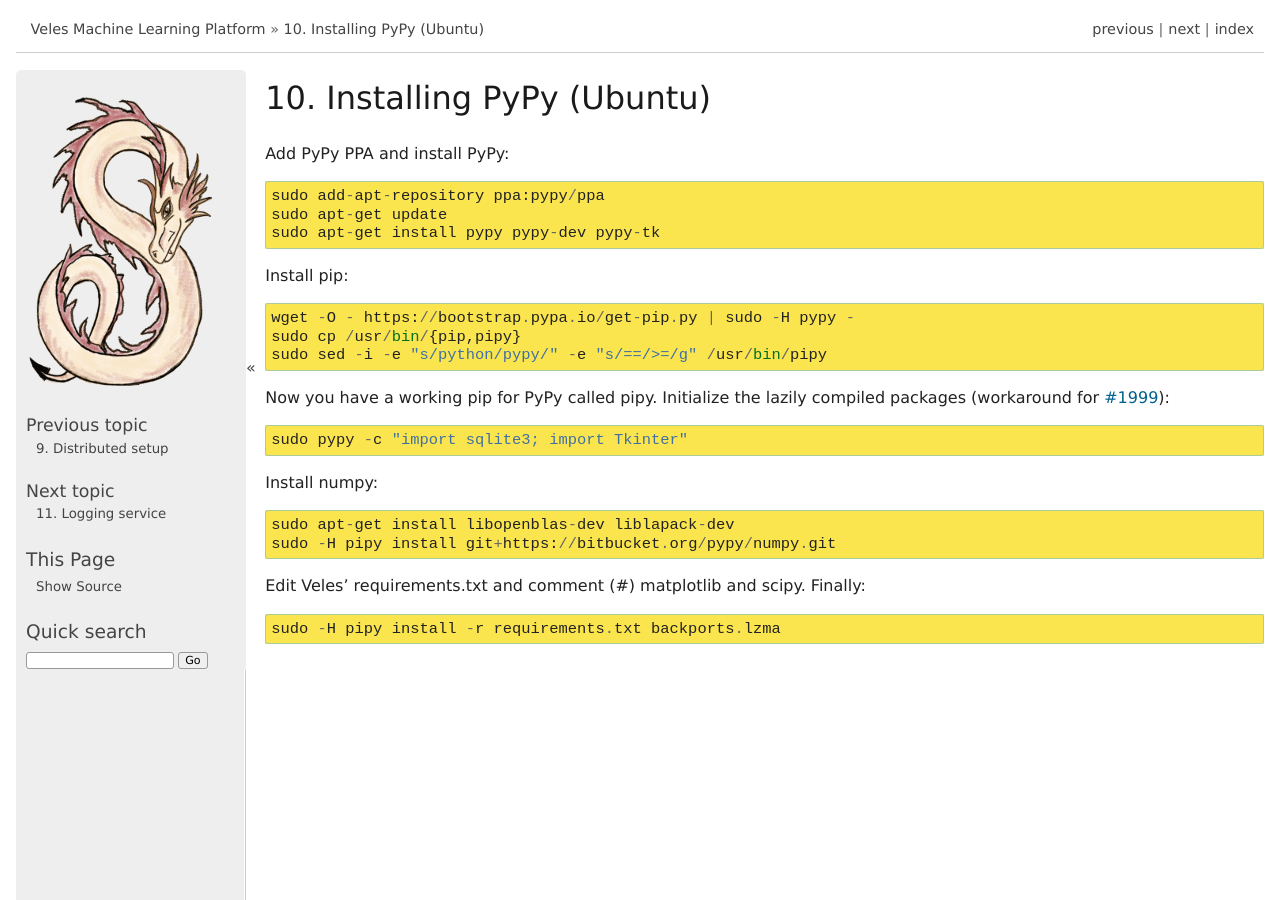
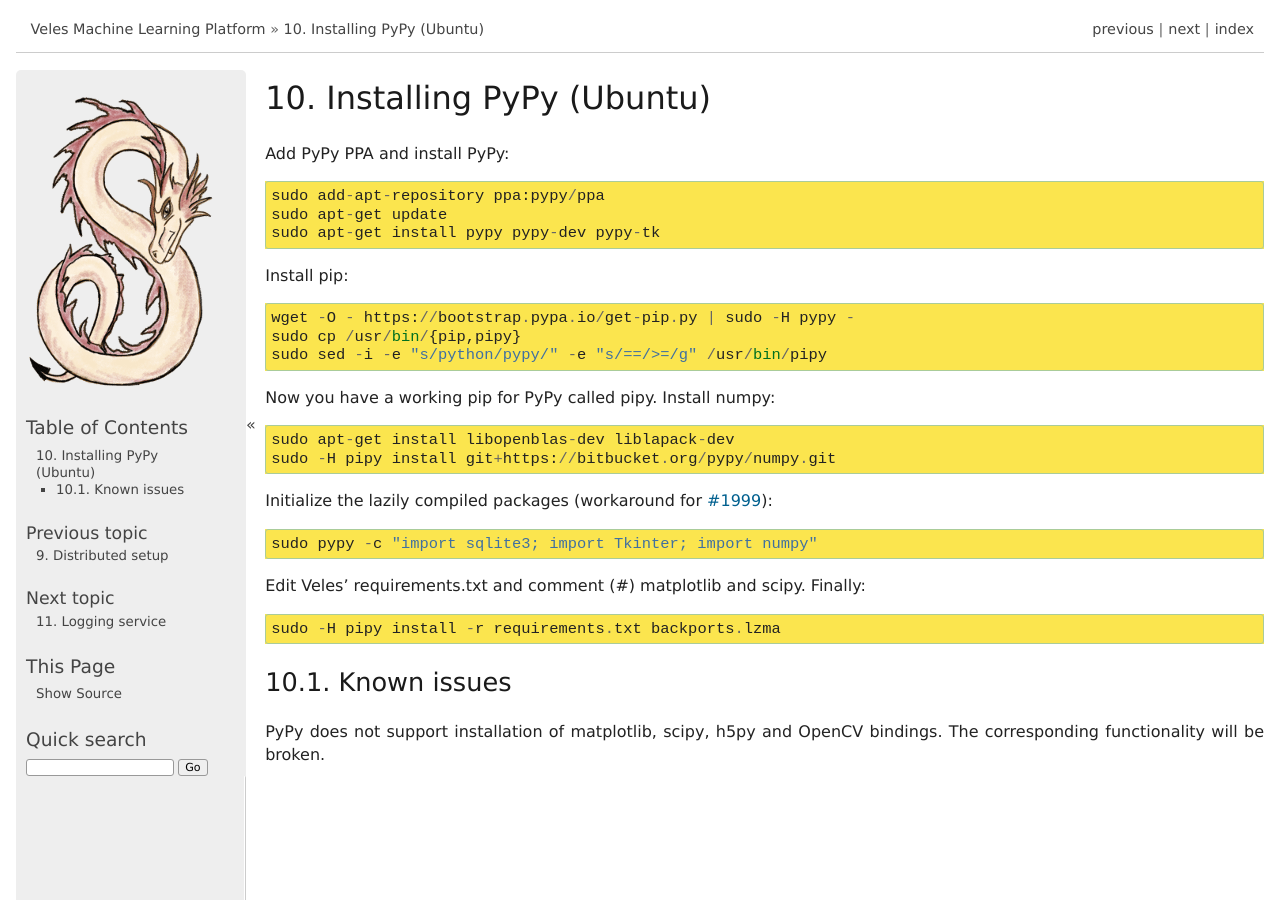
Before and after one commit to Samsung/veles, a Sphinx documentation site: the page built from docs/source/manualrst_veles_pypy.rst, in a window 1280 px wide and 900 px high. Built offline with Sphinx 7.4.7, drawn with Linux system fonts in a browser that asks for light colours; pages that are not in the unit, such as notebooks, are missing from menus.

Commit message:
Updated PyPy docs
Change-Id: Ic9666674dff0a222d18263da954508eaf2715fdd

Former-commit-id: a261fc1e68d65d1c9eb4fe43c378bd39483b32f1

```diff
--- a/docs/source/manualrst_veles_pypy.rst
+++ b/docs/source/manualrst_veles_pypy.rst
@@ -13,16 +13,22 @@
     sudo cp /usr/bin/{pip,pipy}
     sudo sed -i -e "s/python/pypy/" -e "s/==/>=/g" /usr/bin/pipy
 
-Now you have a working pip for PyPy called pipy. Initialize the lazily
-compiled packages (workaround for `#1999 <https://bitbucket.org/pypy/pypy/issue/1999/cffi-must-use-file-locks>`_)::
-
-    sudo pypy -c "import sqlite3; import Tkinter"
-
-Install numpy::
+Now you have a working pip for PyPy called pipy. Install numpy::
 
     sudo apt-get install libopenblas-dev liblapack-dev
     sudo -H pipy install git+https://bitbucket.org/pypy/numpy.git
 
+Initialize the lazily compiled packages (workaround for
+`#1999 <https://bitbucket.org/pypy/pypy/issue/1999/cffi-must-use-file-locks>`_)::
+
+    sudo pypy -c "import sqlite3; import Tkinter; import numpy"
+
 Edit Veles' requirements.txt and comment (#) matplotlib and scipy. Finally::
 
    sudo -H pipy install -r requirements.txt backports.lzma
+
+Known issues
+------------
+
+PyPy does not support installation of matplotlib, scipy, h5py and OpenCV bindings.
+The corresponding functionality will be broken.
```
